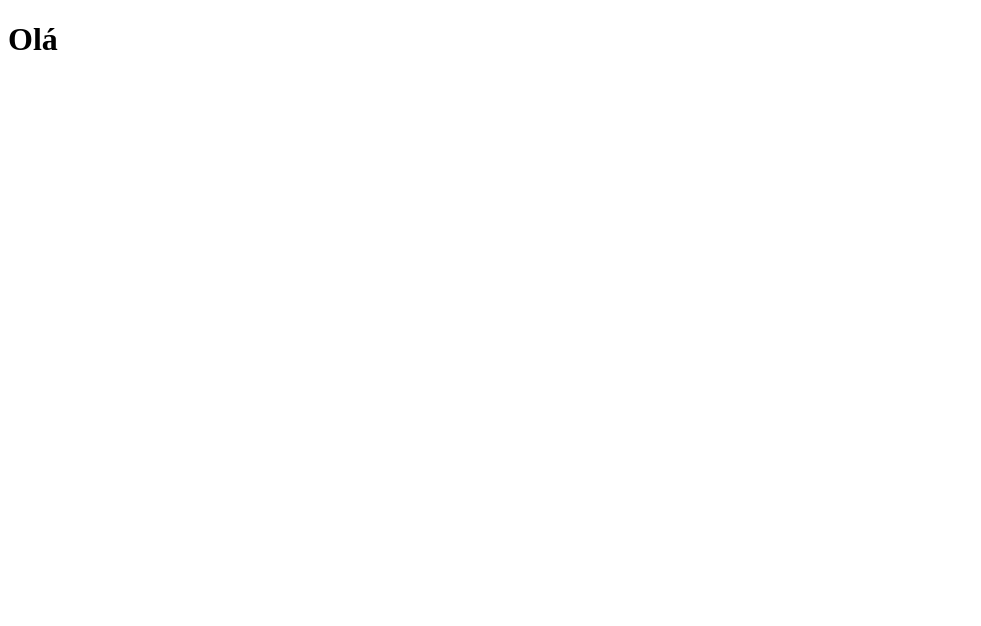
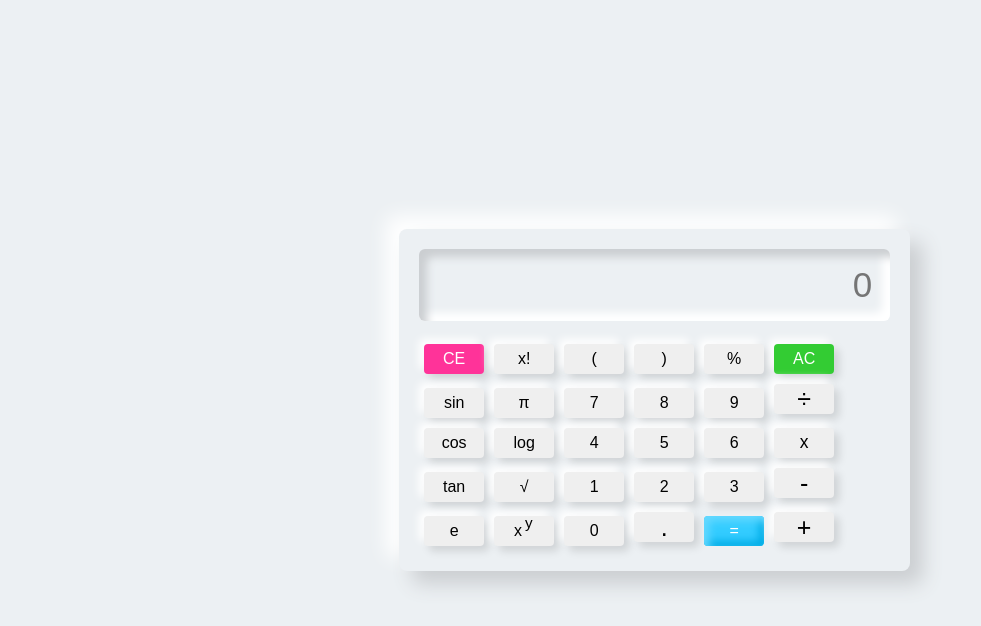
Before and after one commit to Eduardo-FCS/Calculadora-Cientifica, a React (Vite) app in the folder scientific calculator/: page / in a window 1280 px wide. Shown: the top 626 px of the page, without its empty margins (0-981 px from the left). Built offline with nearby package versions, Linux system fonts and the light colour scheme.

Commit message:
Adicionando o front da calculadora

```diff
--- a/scientific calculator/src/App.jsx
+++ b/scientific calculator/src/App.jsx
@@ -1,12 +1,14 @@
+/* eslint-disable no-unused-vars */
 import { useState } from 'react'
 import './App.css'
+import { Calculator } from './components/Calculator'
 
 function App() {
   const [count, setCount] = useState(0)
 
   return (
       <div>
-          <h1>Olá</h1>
+          <Calculator />
       </div>
   )
 }
--- /dev/null
+++ b/scientific calculator/src/components/Calculator.css
@@ -0,0 +1,145 @@
+body
+{
+    padding: 0;
+    margin: 0;
+    display: flex;
+    justify-content: center;
+    align-items: center;
+    min-height: 100vh;
+    user-select: none;
+    background: #ecf0f3;
+}
+
+.container
+{   margin-left: 1.8em;
+    padding: 20px;
+    border-radius: 8px;
+    box-shadow: 13px 13px 20px #cbced1,
+              -13px -13px 20px #ffffff;
+}
+
+.content
+{
+    width: 100%;
+    margin-top: 1.7em;
+    display: flex;
+    justify-content: center;
+    align-items: center;
+    flex-direction: column;
+}
+
+.row button
+{
+    width: 60px;
+    height: 30px;
+    font-size: 16px;
+    border: none;
+    outline: none;
+    margin: 5px;
+    border-radius: 4px;
+    transition: .1s;
+    box-shadow: 5px 5px 8px #00000020,
+               -5px -5px 8px #ffff;
+}
+
+.row button:hover
+{
+    box-shadow:  inset 5px 5px 8px rgba(16, 16, 16, .1),
+                 inset -5px -5px 8px #fff;
+    background: #fff;
+}
+
+.display #screen
+{
+    margin-bottom: .5em;
+    width: auto;
+    height: 70px;
+    font-size: 35px;
+    outline: none;
+    border: none;
+    text-align: right;
+    padding-right: .5em;
+    background: #ecf0f3;
+    border-radius: 6px;
+    box-shadow: inset 8px 8px 8px #cbced1,
+                inset -8px -8px 8px #ffffff;
+}
+
+#eval
+{
+    background: #33ccff;
+    color: #fff;
+    box-shadow: inset 5px 5px 8px #66d9ff,
+                inset -5px -5px 8px #00ace6;
+}
+
+#eval:hover
+{
+    box-shadow: inset 5px 5px 8px #00ace6,
+                inset -5px -5px 8px #00ace6;
+}
+
+#ac
+{
+    background: #33cc33;
+    color: #fff;
+}
+
+#ac:hover
+{
+    box-shadow: inset 5px 5px 8px #2eb82e,
+                inset -5px -5px 8px #33cc33;
+}
+
+#ce
+{
+    background: #ff3399;
+    color: #fff;
+}
+
+#ce:hover
+{
+      box-shadow: inset 5px 5px 8px #e60073,
+                  inset -5px -5px 8px #ff3399;
+}
+
+/*================= Heading Css =================*/
+h2
+
+{
+    font-size: 40px;
+    position: relative;
+    bottom: 1em;
+    margin-left: 1.2em;
+    font-family: sans-serif;
+    color: #fff;
+    text-transform: uppercase;
+    text-shadow: 1px 1px 1px #d1d9e6,
+                    1px 1px 2px #d1d9e6,
+                    3px 3px 3px #d1d9e6,
+                    4px 4px 4px #d1d9e6,
+                    5px 5px 5px #d1d9e6,
+                    6px 6px 6px #d1d9e6,
+                    7px 7px 7px #d1d9e6,
+                    8px 8px 8px #d1d9e6;
+                    letter-spacing: 6px;
+}
+
+h2 span
+{
+color: #33cc33;
+font-size: 45px;
+text-shadow: 1px 1px 1px #d1d9e6,
+                1px 1px 2px #d1d9e6,
+                3px 3px 3px #d1d9e6,
+                4px 4px 4px #d1d9e6,
+                5px 5px 5px #d1d9e6,
+                6px 6px 6px #d1d9e6 ;
+}
+
+h2 .fa
+{
+    position: absolute;
+    top: 1.5em;
+    color: #33ccff;
+}
--- /dev/null
+++ b/scientific calculator/src/components/Calculator.jsx
@@ -0,0 +1,101 @@
+// eslint-disable-next-line no-unused-vars
+import React from "react";
+import './Calculator.css';
+
+export const Calculator = () => {
+  function backspc() {
+  // Implemente a lógica desejada
+}
+
+function fact() {
+  // Implemente a lógica desejada
+}
+
+function sin() {
+  // Implemente a lógica desejada
+}
+
+function pi() {
+  // Implemente a lógica desejada
+}
+
+function cos() {
+  // Implemente a lógica desejada
+}
+
+function log() {
+  // Implemente a lógica desejada
+}
+
+function tan() {
+  // Implemente a lógica desejada
+}
+
+function sqrt() {
+  // Implemente a lógica desejada
+}
+
+function e() {
+  // Implemente a lógica desejada
+}
+
+function pow() {
+  // Implemente a lógica desejada
+}
+
+
+  return (
+    <div className="container">
+      <div className="display">
+        <input id="screen" type="text" placeholder="0" />
+      </div>
+
+      <div className="btns">
+        <div className="row">
+          <button id="ce" onClick={backspc}>CE</button>
+          <button onClick={fact}>x!</button>
+          <button className="btn">(</button>
+          <button className="btn">)</button>
+          <button className="btn">%</button>
+          <button id="ac" onClick={() => { screen.value = ''; }}>AC</button>
+        </div>
+
+        <div className="row">
+          <button onClick={sin}>sin</button>
+          <button onClick={pi}>π</button>
+          <button className="btn">7</button>
+          <button className="btn">8</button>
+          <button className="btn">9</button>
+          <button className="btn"><span style={{ fontSize: '25px' }}>÷</span></button>
+        </div>
+
+        <div className="row">
+          <button onClick={cos}>cos</button>
+          <button onClick={log}>log</button>
+          <button className="btn">4</button>
+          <button className="btn">5</button>
+          <button className="btn">6</button>
+          <button className="btn"><span style={{ fontSize: '17.5px' }}>x</span></button>
+        </div>
+
+        <div className="row">
+          <button onClick={tan}>tan</button>
+          <button onClick={sqrt}>√</button>
+          <button className="btn">1</button>
+          <button className="btn">2</button>
+          <button className="btn">3</button>
+          <button className="btn"><span style={{ fontSize: '25px' }}>-</span></button>
+        </div>
+
+        <div className="row">
+          <button onClick={e}>e</button>
+          <button onClick={pow}>x <span style={{ position: 'relative', bottom: '.5em', right: '.1em', fontSize: '1.9vh' }}>y</span></button>
+          <button className="btn">0</button>
+          <button className="btn"><span style={{ fontSize: '25px' }}>.</span></button>
+          <button id="eval" onClick={() => { screen.value = eval(screen.value); }}>=</button>
+          <button className="btn"><span style={{ fontSize: '25px' }}>+</span></button>
+        </div>
+      </div>
+    </div>
+  );
+};
```
